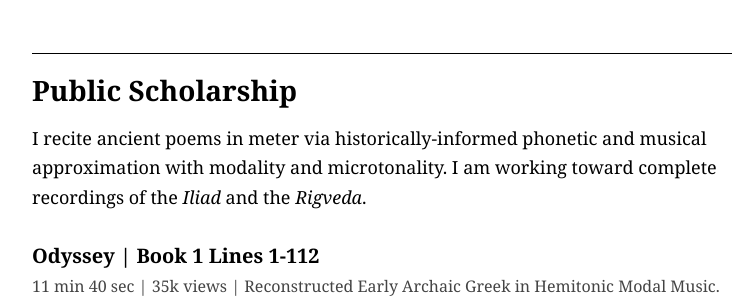
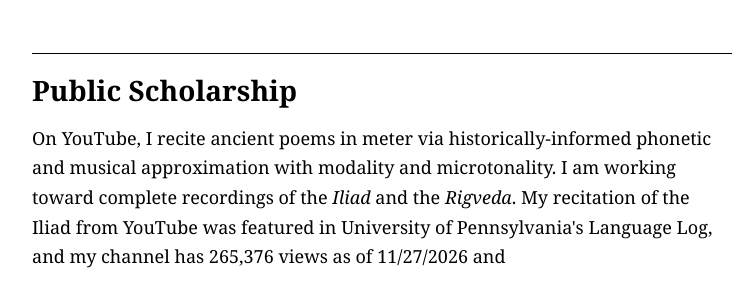
Before and after one commit to KoushikVaddi/KoushikVaddi.github.io, a plain HTML site: page index.html in a window 1280 px wide. Shown: the part 1802-2107 px from the top of the page, without its empty margins (258-1008 px from the left). Drawn offline with Linux system fonts and the light colour scheme; a web font is replaced by a local one.

Commit message:
Update Public Scholarship section with YouTube details
Added YouTube channel information and view count to the Public Scholarship section.

```diff
--- a/index.html
+++ b/index.html
@@ -115,7 +115,7 @@ footer{border-top:1px solid #000;margin-top:56px;padding-top:20px;padding-bottom
 
 <section id="public scholarship">
 <h2>Public Scholarship</h2>
-<p>I recite ancient poems in meter via historically-informed phonetic and musical approximation with modality and microtonality. I am working toward complete recordings of the <i>Iliad</i> and the <i>Rigveda</i>.</p>
+<p>On YouTube, I recite ancient poems in meter via historically-informed phonetic and musical approximation with modality and microtonality. I am working toward complete recordings of the <i>Iliad</i> and the <i>Rigveda</i>. My recitation of the Iliad from YouTube was featured in University of Pennsylvania's Language Log, and my channel has 265,376 views as of 11/27/2026 and</p>
 
 <h3>Odyssey | Book 1 Lines 1-112</h3>
 <p class="small">11 min 40 sec | 35k views | Reconstructed Early Archaic Greek in Hemitonic Modal Music.</p>
```
